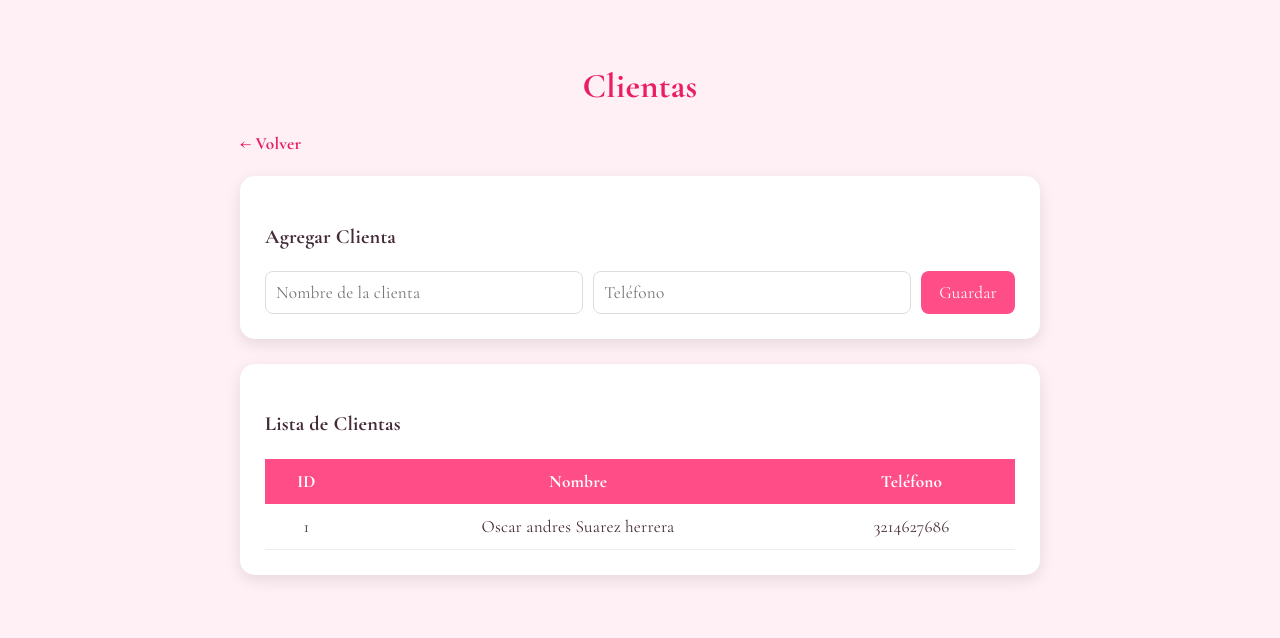
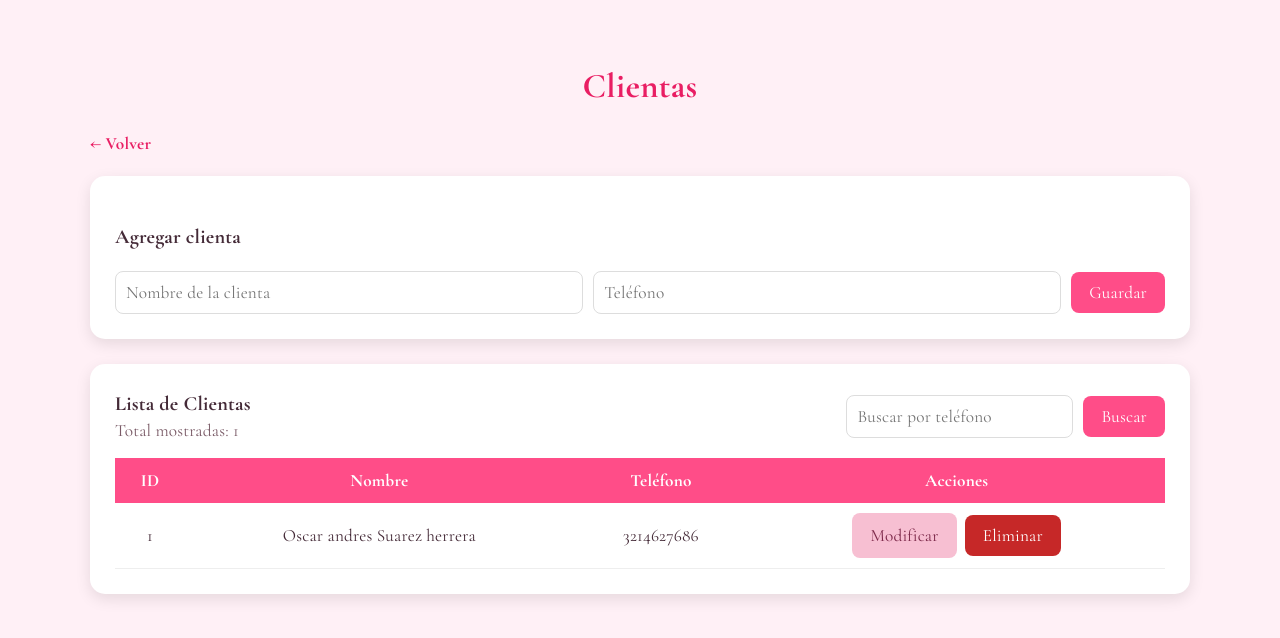
Before and after one commit to andrufit/barby_rose_agenda, a Flask app: page /clientas in a window 1280 px wide. Shown: the top 638 px of the page. Run offline with Flask 3, Linux system fonts and the light colour scheme; a user stored in the database is signed in; data comes from the database, SQL or seed files in the repository; some libraries are stand-ins or nearby versions.

Commit message:
actualizo app y clientas html agregando boton eliminar y modifcar tambien filtro por numero

```diff
--- a/app.py
+++ b/app.py
@@ -529,9 +529,67 @@ def clientas():
         db.commit()
         return redirect(url_for("clientas"))
 
+    telefono_filtro = request.args.get("telefono", "").strip()
+    edit_id = request.args.get("edit_id", "").strip()
+    edit_clienta = None
+
     cursor.execute("SELECT * FROM clientas ORDER BY nombre")
-    clientas_lista = cursor.fetchall()
-    return render_template("clientas.html", clientas=clientas_lista)
+    todas = cursor.fetchall()
+
+    if telefono_filtro:
+        telefono_normalizado = normalize_phone(telefono_filtro)
+        clientas_lista = [
+            c for c in todas
+            if telefono_normalizado in normalize_phone(c["telefono"] or "")
+        ]
+    else:
+        clientas_lista = todas
+
+    if edit_id:
+        cursor.execute("SELECT * FROM clientas WHERE id=?", (edit_id,))
+        edit_clienta = cursor.fetchone()
+
+    return render_template(
+        "clientas.html",
+        clientas=clientas_lista,
+        telefono_filtro=telefono_filtro,
+        edit_clienta=edit_clienta,
+    )
+
+
+@app.route("/actualizar_clienta/<int:clienta_id>", methods=["POST"])
+def actualizar_clienta(clienta_id):
+    guard = admin_required()
+    if guard:
+        return guard
+
+    nombre = request.form.get("nombre", "").strip()
+    telefono = request.form.get("telefono", "").strip()
+
+    if not nombre:
+        return "El nombre es obligatorio", 400
+
+    db = get_db()
+    cursor = db.cursor()
+    cursor.execute(
+        "UPDATE clientas SET nombre=?, telefono=? WHERE id=?",
+        (nombre, telefono, clienta_id),
+    )
+    db.commit()
+    return redirect(url_for("clientas", telefono=request.args.get("telefono", "").strip()))
+
+
+@app.route("/eliminar_clienta/<int:clienta_id>", methods=["POST"])
+def eliminar_clienta(clienta_id):
+    guard = admin_required()
+    if guard:
+        return guard
+
+    db = get_db()
+    cursor = db.cursor()
+    cursor.execute("DELETE FROM clientas WHERE id=?", (clienta_id,))
+    db.commit()
+    return redirect(url_for("clientas", telefono=request.args.get("telefono", "").strip()))
 
 
 @app.route("/crear_empleada", methods=["GET", "POST"])
--- a/templates/clientas.html
+++ b/templates/clientas.html
@@ -1,160 +1,110 @@
 <!DOCTYPE html>
 <html lang="es">
 <head>
-
 <meta charset="UTF-8">
 <meta name="viewport" content="width=device-width, initial-scale=1.0">
-
 <title>Clientas</title>
-
 <link href="https://fonts.googleapis.com/css2?family=Cormorant+Garamond:wght@400;500;600;700&display=swap" rel="stylesheet">
-
 <style>
 :root{--brand-font:'Cormorant Garamond', serif;}
 html,body,input,select,textarea,button,table,th,td,a,label,span,div,p,h1,h2,h3,h4,h5,h6{font-family:var(--brand-font) !important;letter-spacing:.01em;color:#442a37;}
-body{font-size:1.08rem;line-height:1.45;}
+body{font-size:1.08rem;line-height:1.45;background:#fff0f6;padding:30px;}
 input,select,textarea,button,a,th,td,label,p{font-size:1.08rem !important;}
-
-
-
-body{
-font-family:Poppins;
-background:#fff0f6;
-padding:30px;
-}
-
-.container{
-max-width:800px;
-margin:auto;
-}
-
-h1{
-text-align:center;
-color:#e91e63;
-margin-bottom:20px;
-}
-
-.card{
-background:white;
-padding:25px;
-border-radius:15px;
-box-shadow:0 5px 15px rgba(0,0,0,0.1);
-margin-bottom:25px;
-}
-
-form{
-display:flex;
-gap:10px;
-flex-wrap:wrap;
-}
-
-input{
-padding:10px;
-border-radius:8px;
-border:1px solid #ddd;
-flex:1;
-}
-
-button{
-background:#ff4d88;
-color:white;
-border:none;
-padding:10px 18px;
-border-radius:8px;
-cursor:pointer;
-}
-
-button:hover{
-background:#e6005c;
-}
-
-table{
-width:100%;
-border-collapse:collapse;
-}
-
-th{
-background:#ff4d88;
-color:white;
-padding:10px;
-}
-
-td{
-padding:10px;
-border-bottom:1px solid #eee;
-text-align:center;
-}
-
-tr:hover{
-background:#fff5f8;
-}
-
-.back{
-display:inline-block;
-margin-bottom:20px;
-text-decoration:none;
-color:#e91e63;
-font-weight:bold;
-}
-
+.container{max-width:1100px;margin:auto;}
+h1{text-align:center;color:#e91e63;margin-bottom:20px;}
+.card{background:white;padding:25px;border-radius:15px;box-shadow:0 5px 15px rgba(0,0,0,0.1);margin-bottom:25px;}
+form{display:flex;gap:10px;flex-wrap:wrap;align-items:center;}
+input{padding:10px;border-radius:8px;border:1px solid #ddd;flex:1;min-width:200px;background:#fff;}
+button,.btn{background:#ff4d88;color:white;border:none;padding:10px 18px;border-radius:8px;cursor:pointer;text-decoration:none;display:inline-block;}
+button:hover,.btn:hover{background:#e6005c;}
+.btn-secondary{background:#f7bfd2;color:#7d294a;}
+.btn-secondary:hover{background:#f3a9c4;}
+.btn-danger{background:#c62828;color:white;}
+.btn-danger:hover{background:#a61f1f;}
+.table-wrap{overflow-x:auto;}
+table{width:100%;border-collapse:collapse;min-width:760px;}
+th{background:#ff4d88;color:white;padding:10px;}
+td{padding:10px;border-bottom:1px solid #eee;text-align:center;vertical-align:middle;}
+tr:hover{background:#fff5f8;}
+.back{display:inline-block;margin-bottom:20px;text-decoration:none;color:#e91e63;font-weight:bold;}
+.actions{display:flex;gap:8px;justify-content:center;flex-wrap:wrap;}
+.inline-form{display:inline-flex;gap:8px;align-items:center;}
+.toolbar{display:flex;justify-content:space-between;gap:12px;align-items:center;flex-wrap:wrap;margin-bottom:15px;}
+.muted{color:#7a5b67;}
+.empty{padding:20px;text-align:center;color:#7a5b67;}
 </style>
-
 </head>
 <body>
-
 <div class="container">
-
 <h1>Clientas</h1>
-
 <a class="back" href="{{ url_for('admin_panel') }}">← Volver</a>
 
 <div class="card">
+  <h3>{{ 'Editar clienta' if edit_clienta else 'Agregar clienta' }}</h3>
 
-<h3>Agregar Clienta</h3>
-
+  {% if edit_clienta %}
+  <form method="POST" action="{{ url_for('actualizar_clienta', clienta_id=edit_clienta['id'], telefono=telefono_filtro) }}">
+    <input name="nombre" placeholder="Nombre de la clienta" required value="{{ edit_clienta['nombre'] }}">
+    <input name="telefono" placeholder="Teléfono" value="{{ edit_clienta['telefono'] or '' }}">
+    <button type="submit">Actualizar</button>
+    <a class="btn btn-secondary" href="{{ url_for('clientas', telefono=telefono_filtro) }}">Cancelar</a>
+  </form>
+  {% else %}
   <form method="POST">
-
     <input name="nombre" placeholder="Nombre de la clienta" required>
-
     <input name="telefono" placeholder="Teléfono">
-
     <button type="submit">Guardar</button>
-
   </form>
-
+  {% endif %}
 </div>
 
 <div class="card">
+  <div class="toolbar">
+    <div>
+      <h3 style="margin:0;">Lista de Clientas</h3>
+      <div class="muted">Total mostradas: {{ clientas|length }}</div>
+    </div>
 
-<h3>Lista de Clientas</h3>
+    <form method="GET" action="{{ url_for('clientas') }}">
+      <input name="telefono" placeholder="Buscar por teléfono" value="{{ telefono_filtro or '' }}">
+      <button type="submit">Buscar</button>
+      {% if telefono_filtro %}
+      <a class="btn btn-secondary" href="{{ url_for('clientas') }}">Limpiar</a>
+      {% endif %}
+    </form>
+  </div>
 
+  <div class="table-wrap">
     <table>
-
       <tr>
         <th>ID</th>
         <th>Nombre</th>
         <th>Teléfono</th>
+        <th>Acciones</th>
       </tr>
 
       {% for c in clientas %}
-
       <tr>
-
         <td>{{ c["id"] }}</td>
-
         <td>{{ c["nombre"] }}</td>
-
         <td>{{ c["telefono"] }}</td>
-
+        <td>
+          <div class="actions">
+            <a class="btn btn-secondary" href="{{ url_for('clientas', edit_id=c['id'], telefono=telefono_filtro) }}">Modificar</a>
+            <form class="inline-form" method="POST" action="{{ url_for('eliminar_clienta', clienta_id=c['id'], telefono=telefono_filtro) }}" onsubmit="return confirm('¿Seguro que quieres eliminar esta clienta?');">
+              <button type="submit" class="btn-danger">Eliminar</button>
+            </form>
+          </div>
+        </td>
       </tr>
-
+      {% else %}
+      <tr>
+        <td colspan="4" class="empty">No se encontraron clientas con ese teléfono.</td>
+      </tr>
       {% endfor %}
-
     </table>
-
   </div>
-
 </div>
-
+</div>
 </body>
 </html>
```
Lines whose indentation alone changed are shown as unchanged.
